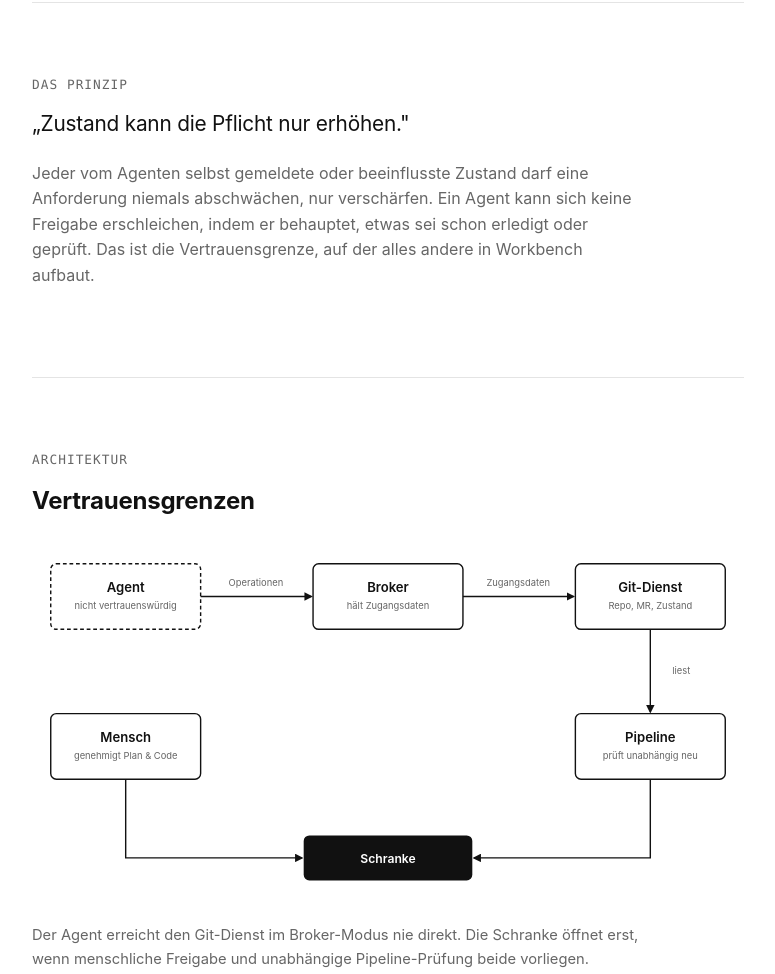
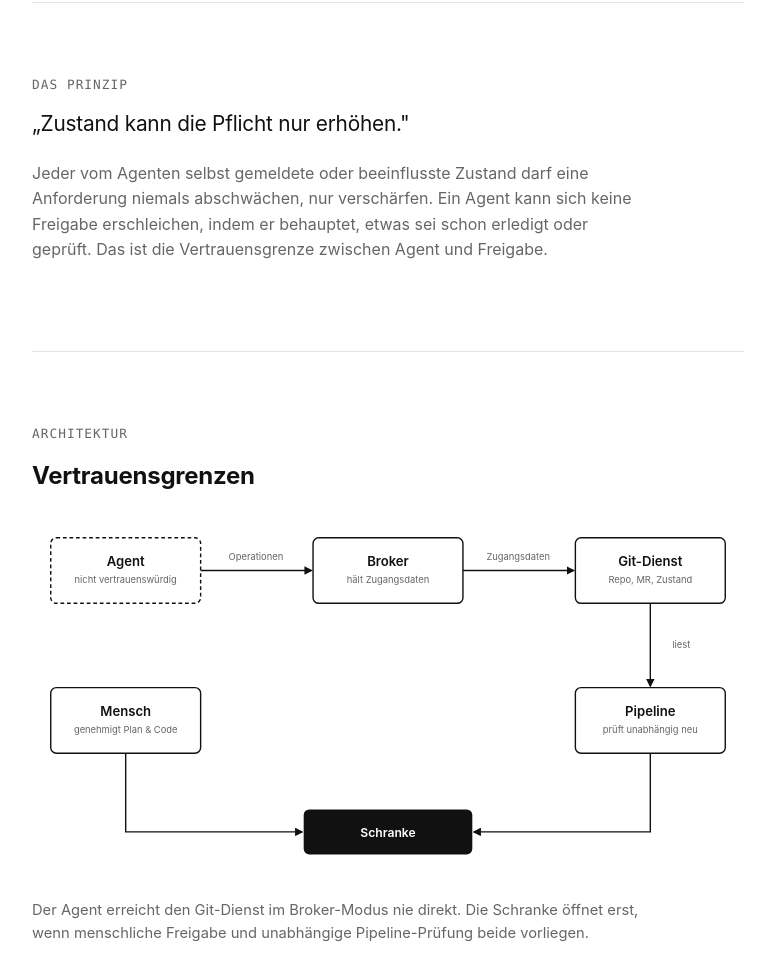
Before and after one commit to HenryJobst/workbench-website, a plain HTML site: page index.html in a window 1280 px wide. Shown: the part 2345-3319 px from the top of the page, without its empty margins (252-1027 px from the left). Drawn offline with Linux system fonts and the light colour scheme.

Commit message:
Letzte Terminologie-Lücke und humanizer-Fund behoben
"Host-Zugangsdaten" -> "Zugangsdaten zum Git-Dienst" in der
IT-Sicherheit-Rollenkarte (war bei der Credentials/Host-Umbenennung
übersehen worden). Aufwertenden Schlusssatz im Prinzip-Abschnitt
("auf der alles andere aufbaut") gekürzt -- Humanizer-Fund §13
(inflated significance), fügte keine neue Information hinzu.

Co-Authored-By: Claude Sonnet 5 <noreply@anthropic.com>

```diff
--- a/index.html
+++ b/index.html
@@ -323,8 +323,7 @@
     <p>
       Jeder vom Agenten selbst gemeldete oder beeinflusste Zustand darf eine Anforderung niemals
       abschwächen, nur verschärfen. Ein Agent kann sich keine Freigabe erschleichen, indem er behauptet,
-      etwas sei schon erledigt oder geprüft. Das ist die Vertrauensgrenze, auf der alles andere in
-      Workbench aufbaut.
+      etwas sei schon erledigt oder geprüft. Das ist die Vertrauensgrenze zwischen Agent und Freigabe.
     </p>
   </section>
 
@@ -441,7 +440,7 @@
       </div>
       <div class="attack-card">
         <h3>IT-Sicherheit</h3>
-        <p>Host-Zugangsdaten bleiben im Broker-Modus außerhalb des Agenten. Das Review-Ziel "Sicherheit" läuft immer und lässt sich nicht abschalten. Jede Freigabe ist an einen konkret geprüften Stand gebunden, nicht an eine Behauptung.</p>
+        <p>Zugangsdaten zum Git-Dienst bleiben im Broker-Modus außerhalb des Agenten. Das Review-Ziel "Sicherheit" läuft immer und lässt sich nicht abschalten. Jede Freigabe ist an einen konkret geprüften Stand gebunden, nicht an eine Behauptung.</p>
       </div>
       <div class="attack-card">
         <h3>Plattformteam</h3>
```
